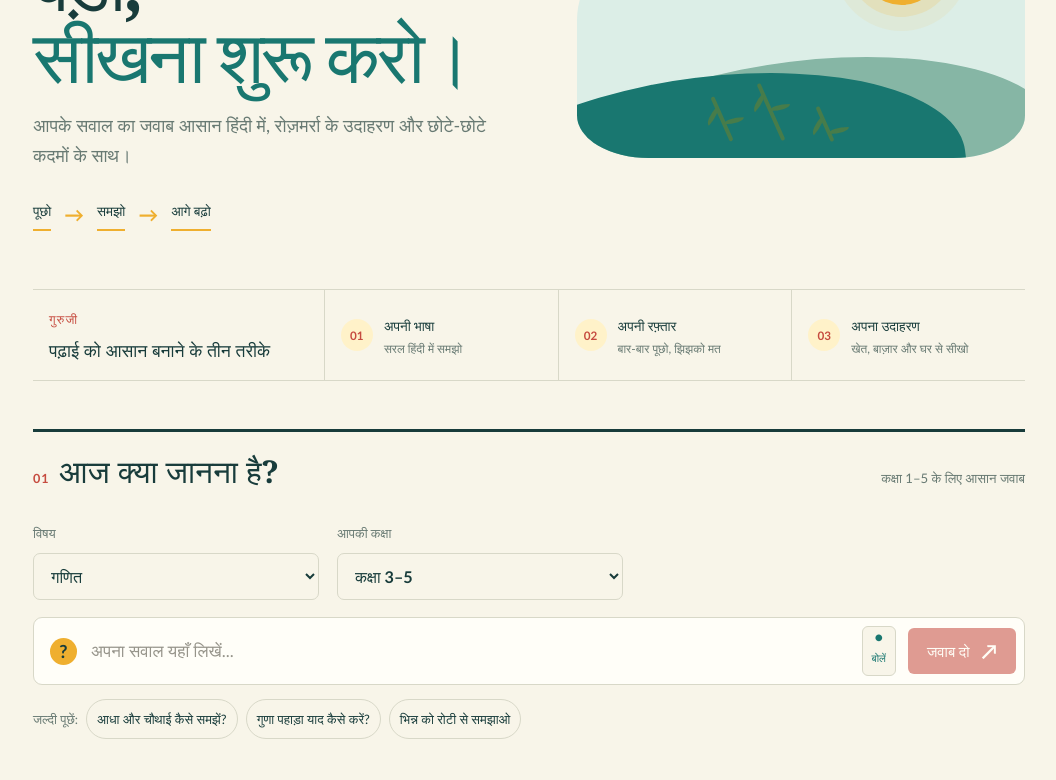
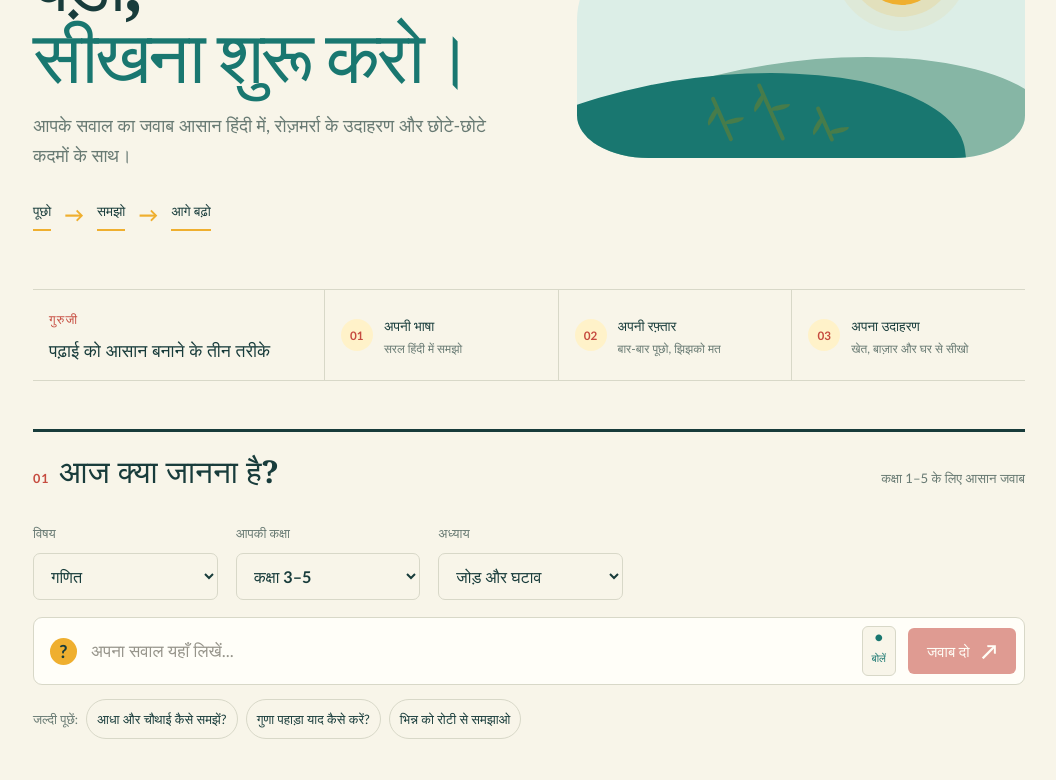
Before and after one commit to vineekum630/ai-teacher, a React (Vite) app: page / in a window 1280 px wide. Shown: the part 367-1147 px from the top of the page, without its empty margins (111-1167 px from the left). Built offline with nearby package versions, Linux system fonts and the light colour scheme.

Commit message:
Add chapter-based learning context

```diff
--- a/src/App.jsx
+++ b/src/App.jsx
@@ -27,6 +27,15 @@ const practiceQuestions = [
     hint: "एक रुपये को 100 बराबर हिस्सों में बाँट सकते हैं।",
   },
 ];
+
+const chaptersBySubject = {
+  गणित: ["जोड़ और घटाव", "गुणा और भाग", "भिन्न", "माप और समय"],
+  "पर्यावरण अध्ययन": ["हमारा परिवार", "पानी", "पौधे", "हमारा मोहल्ला"],
+  हिंदी: ["वर्णमाला", "संज्ञा", "वाक्य", "कहानी पढ़ना"],
+  "सामान्य ज्ञान": ["भारत", "उत्तर प्रदेश", "जानवर और पक्षी", "हमारा शरीर"],
+  विज्ञान: ["पदार्थ", "जीव-जंतु", "प्रकाश", "पृथ्वी और आकाश"],
+  अंग्रेज़ी: ["Alphabet", "Nouns", "Simple sentences", "Everyday words"],
+};
 
 function MermaidDiagram({ chart }) {
   const [svg, setSvg] = useState("");
@@ -90,6 +99,7 @@ function App() {
   const [messages, setMessages] = useState([]);
   const [subject, setSubject] = useState("गणित");
   const [level, setLevel] = useState("कक्षा 3–5");
+  const [chapter, setChapter] = useState(chaptersBySubject.गणित[0]);
   const [isLoading, setIsLoading] = useState(false);
   const [practiceIndex, setPracticeIndex] = useState(0);
   const [practiceChoice, setPracticeChoice] = useState("");
@@ -195,7 +205,7 @@ function App() {
           "Content-Type": "application/json",
         },
         body: JSON.stringify({
-          question: `Subject: ${subject}. Level: ${level}. Question: ${trimmedQuestion}`,
+          question: `Subject: ${subject}. Chapter: ${chapter}. Level: ${level}. Question: ${trimmedQuestion}`,
         }),
       });
 
@@ -265,7 +275,7 @@ function App() {
         <div className="controls">
           <label>
             <span>विषय</span>
-            <select value={subject} onChange={(event) => setSubject(event.target.value)}>
+            <select value={subject} onChange={(event) => { const nextSubject = event.target.value; setSubject(nextSubject); setChapter(chaptersBySubject[nextSubject][0]); }}>
               <option>गणित</option>
               <option>पर्यावरण अध्ययन</option>
               <option>हिंदी</option>
@@ -281,6 +291,12 @@ function App() {
               <option>कक्षा 3–5</option>
               <option>कक्षा 6–8</option>
               <option>कक्षा 9–12</option>
+            </select>
+          </label>
+          <label>
+            <span>अध्याय</span>
+            <select value={chapter} onChange={(event) => setChapter(event.target.value)}>
+              {chaptersBySubject[subject].map((chapterName) => <option key={chapterName}>{chapterName}</option>)}
             </select>
           </label>
         </div>
```
